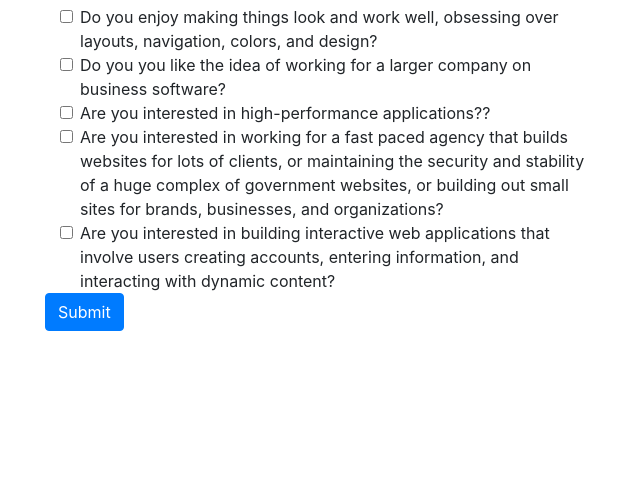
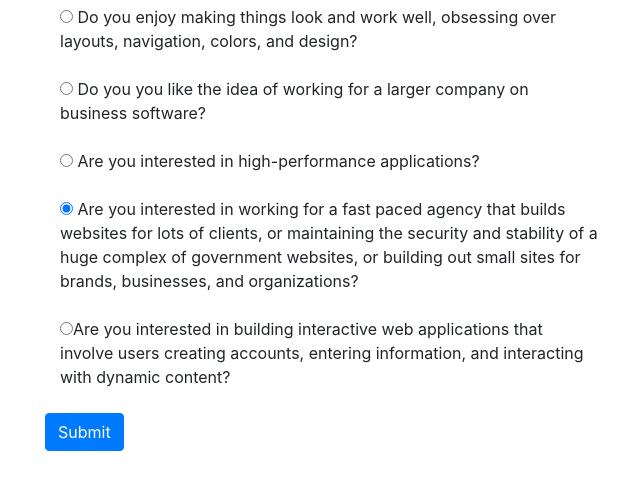
Before and after one commit to jdnagel1/track-suggester-project, a plain HTML site: page index.html in a window 1280 px wide. Shown: the part 147-636 px from the top of the page, without its empty margins (25-665 px from the left). Drawn offline with Linux system fonts and the light colour scheme.

Commit message:
update form type in html

```diff
--- a/index.html
+++ b/index.html
@@ -18,7 +18,8 @@
         <form id="user-data">
           <div class="col-md-6">
             <h1>Which Programming Language Should You Pursue?</h1>
-            <div class="form-check">
+
+            <!-- <div class="form-check">
               <input type="checkbox" class="form-check-input" id="form-css">
               <label class="form-check-label" for="exampleCheck1">Do you enjoy making things look and work well, obsessing over layouts, navigation, colors, and design?</label>
             </div>
@@ -30,7 +31,7 @@
 
             <div class="form-check">
               <input type="checkbox" class="form-check-input" id="form-java">
-              <label class="form-check-label" for="exampleCheck1">Are you interested in high-performance applications??</label>
+              <label class="form-check-label" for="exampleCheck1">Are you interested in high-performance applications?</label>
             </div>
 
             <div class="form-check">
@@ -41,12 +42,34 @@
             <div class="form-check">
               <input type="checkbox" class="form-check-input" id="form-ruby">
               <label class="form-check-label" for="exampleCheck1">Are you interested in building interactive web applications that involve users creating accounts, entering information, and interacting with dynamic content?</label>
-            </div>
+            </div> -->
+
             <!-- <div class="form-group" id="form-java">
               <label class="radio-inline"><input type="radio" name="optradio" value="java1" checked> Interested in becoming an Android developer?</label>
               <label class="radio-inline"><input type="radio" name="optradio" value="java2"> Interested in high-performance applications?</label>
               <label class="radio-inline"><input type="radio" name="optradio" value="java3"> Interested in working for an enterprise-level company?</label>
             </div> -->
+
+            <div class="form-group" id="form-css">
+              <label class="radio-inline"><input type="radio" name="optradio" value="form-css" checked> Do you enjoy making things look and work well, obsessing over layouts, navigation, colors, and design?</label>
+            </div>
+
+          <div class="form-group" id="form-csharp">
+              <label class="radio-inline"><input type="radio" name="optradio" value="form-csharp"> Do you you like the idea of working for a larger company on business software?</label>
+           </div>
+
+           <div class="form-group" id="form-java">
+              <label class="radio-inline"><input type="radio" name="optradio" value="form-java"> Are you interested in high-performance applications?</label>
+            </div>
+
+            <div class="form-group" id="form-php">
+              <label class="radio-inline"><input type="radio" name="optradio" value="form-php" checked> Are you interested in working for a fast paced agency that builds websites for lots of clients, or maintaining the security and stability of a huge complex of government websites, or building out small sites for brands, businesses, and organizations?</label>
+            </div>
+
+            <div class="form-group" id="form-ruby">
+              <label class="radio-inline"><input type="radio" name="optradio" value="form-ruby">Are you interested in building interactive web applications that involve users creating accounts, entering information, and interacting with dynamic content?</label>
+            </div>
+
           </div>
           <button type="submit" class="btn btn-primary">Submit</button>
         </form>
--- a/js/scripts.js
+++ b/js/scripts.js
@@ -11,7 +11,7 @@ if (cssvar){
   $("#css").fadeIn();
 } else if (csharpvar === false) {
   $("#csharp").fadeIn();
-} else if (javavar === "java1") {
+} else if (javavar === false) {
  $("#java1pic").show();
 } else {
  $("#java2pic").fadeIn();
```
